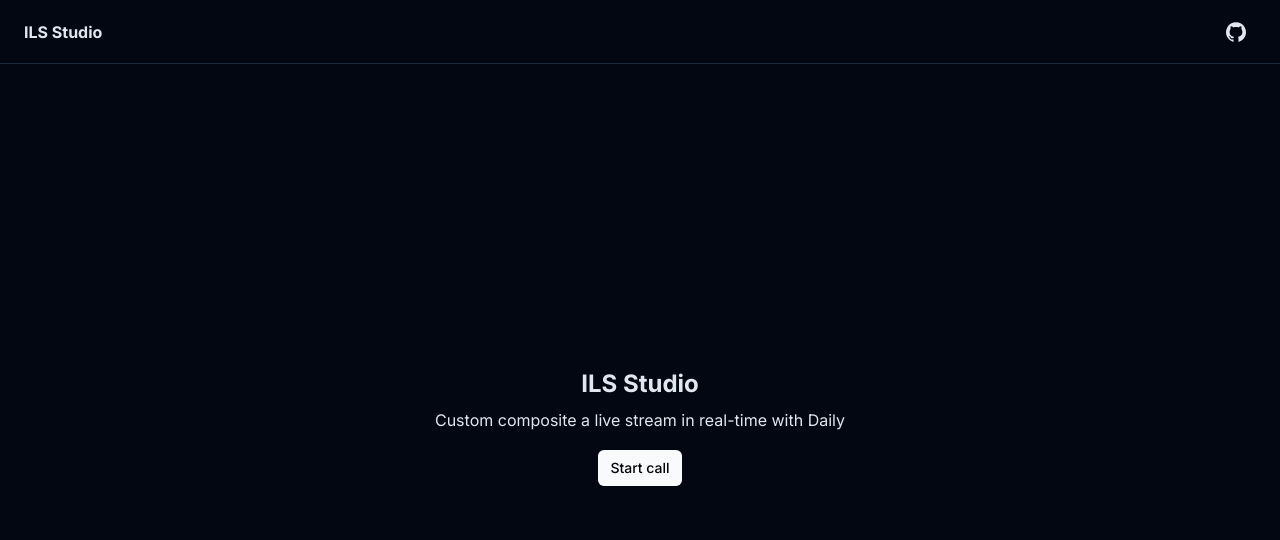
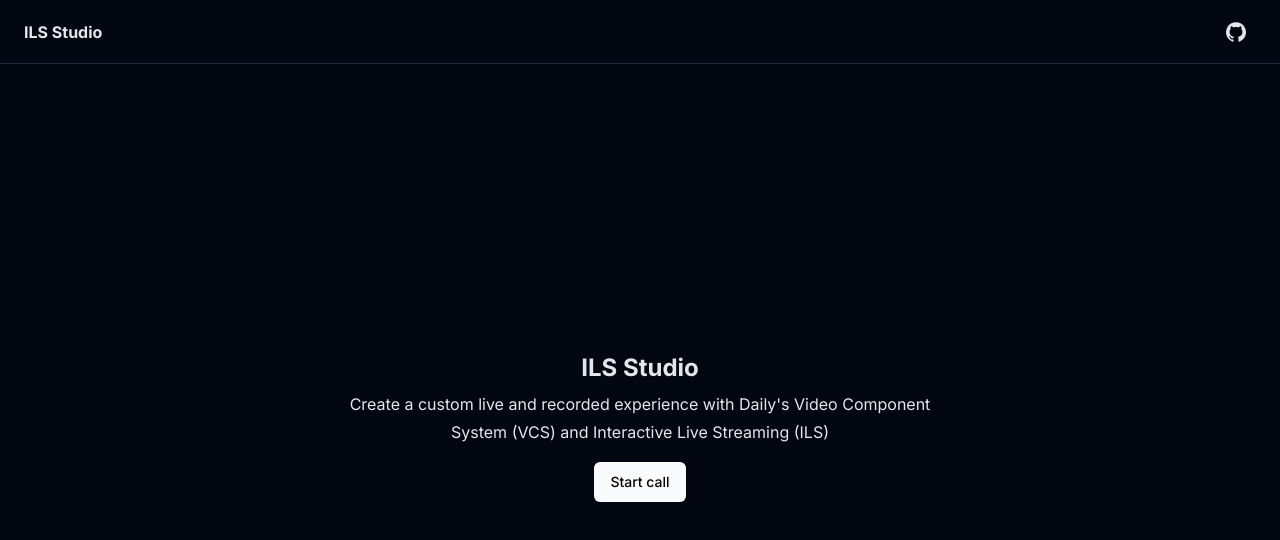
Before and after one commit to daily-solutions/daily-studio, a Next.js app: page / in a window 1280 px wide. Shown: the top 540 px of the page. Built offline with nearby package versions, Linux system fonts and the light colour scheme.

Commit message:
update description

```diff
--- a/app/page.tsx
+++ b/app/page.tsx
@@ -20,7 +20,9 @@
       <Header inCall={false} />
       <div className="flex flex-1 flex-col items-center justify-center gap-y-4">
         <h2 className="text-2xl font-bold leading-3">{config.name}</h2>
-        <p className="leading-7">{config.description}</p>
+        <p className="w-full px-4 text-center leading-7 md:max-w-[600px] md:px-0">
+          {config.description}
+        </p>
         <form action={handleSubmit}>
           <StartCall />
         </form>
--- a/components/Room/Privilege/PrivilegeCard.tsx
+++ b/components/Room/Privilege/PrivilegeCard.tsx
@@ -1,5 +1,12 @@
 import { ButtonProps } from '@/ui/Button';
-import { Card, CardContent, CardFooter, CardHeader } from '@/ui/Card';
+import {
+  Card,
+  CardContent,
+  CardDescription,
+  CardFooter,
+  CardHeader,
+  CardTitle,
+} from '@/ui/Card';
 
 import { PrivilegeButton } from '@/components/Room/Privilege/PrivilegeButton';
 
@@ -22,7 +29,9 @@
 }: Props) {
   return (
     <Card className="flex w-full flex-col justify-between sm:max-w-[40dvh]">
-      <CardHeader className="font-bold">{heading}</CardHeader>
+      <CardHeader>
+        <CardTitle>{heading}</CardTitle>
+      </CardHeader>
       <CardContent>
         <p className="text-sm">{description}</p>
       </CardContent>
--- a/components/StartCall.tsx
+++ b/components/StartCall.tsx
@@ -8,7 +8,7 @@
   const { pending } = useFormStatus();
 
   return (
-    <Button isLoading={pending} size="sm" type="submit">
+    <Button isLoading={pending} type="submit">
       Start call
     </Button>
   );
--- a/config.ts
+++ b/config.ts
@@ -1,6 +1,7 @@
 export const config = {
   name: 'ILS Studio',
-  description: 'Custom composite a live stream in real-time with Daily',
+  description:
+    "Create a custom live and recorded experience with Daily's Video Component System (VCS) and Interactive Live Streaming (ILS)",
   githubLink: 'https://github.com/daily-solutions/vcs-studio',
   theme: {
     background: 'hsl(224 71% 4%)',
```
